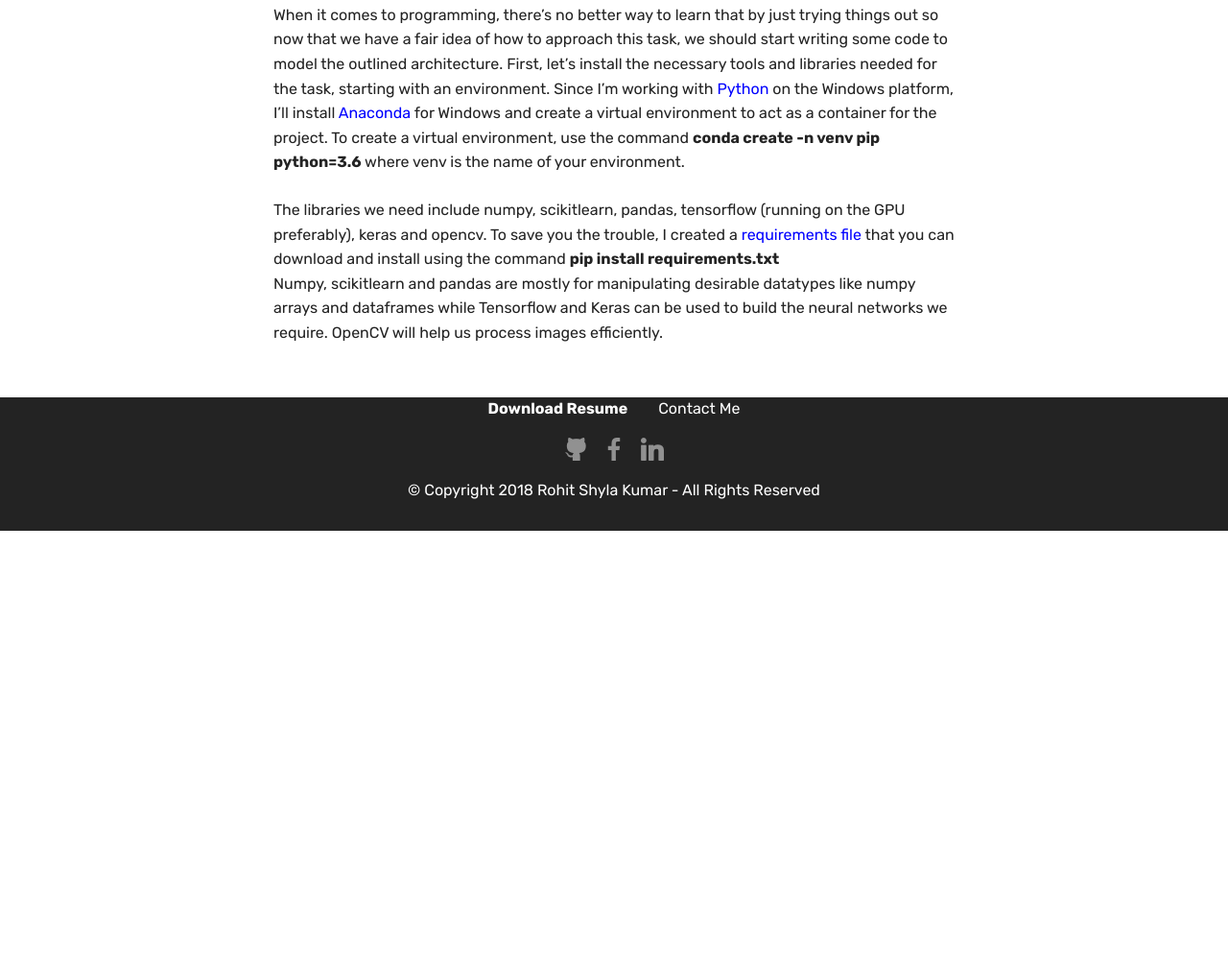
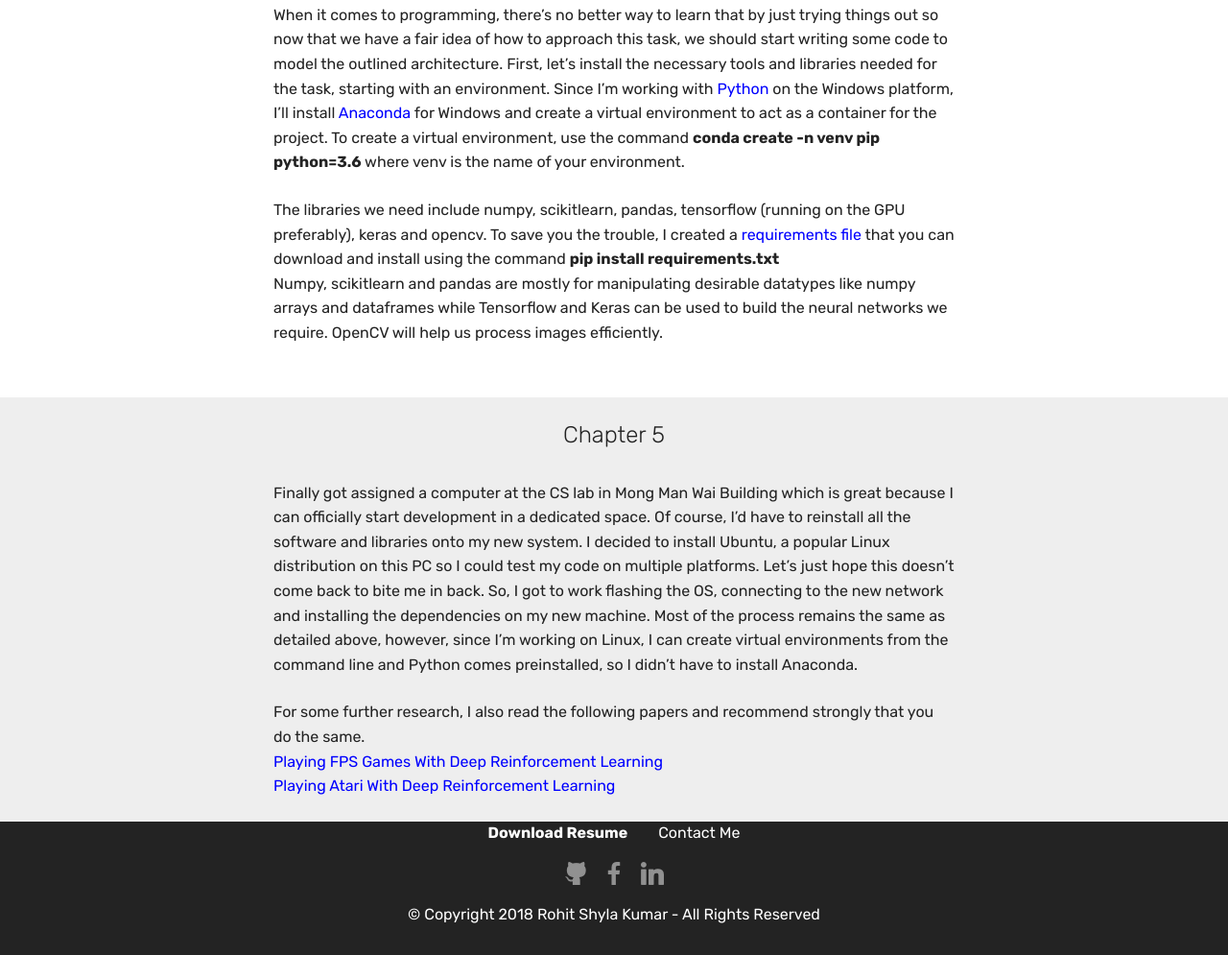
Before and after one commit to Rohit-Shyla-Kumar/Rohit-Shyla-Kumar.github.io, a plain HTML site: page blogadventures1.html in a window 1280 px wide. Shown: the part 2880-3875 px from the top of the page at 96% size. Before the commit the page ends 3433 px from the top, so only its background shows below. Drawn offline with Linux system fonts and the light colour scheme.

Commit message:
Update blogadventures1.html

```diff
--- a/blogadventures1.html
+++ b/blogadventures1.html
@@ -218,6 +218,34 @@
 
 </section>
 
+<section class="mbr-section article content3 cid-qYUMDBb4R7" id="content3-s">
+  <br/>
+  <div>
+    <div class="container">
+        <div class="media-container-row">
+                <h3 class="mbr-section-subtitle align-center mbr-light mbr-fonts-style display-5">
+                    Chapter 5</h3>
+        </div>
+        <br/>
+    </div>
+  </div>
+
+    <div class="container">
+        <div class="media-container-row">
+            <div class="row col-12 col-md-8">
+              <div class="mbr-section-text">
+                <p class="mbr-text align-left mb-0 mbr-fonts-style display-7"> Finally got assigned a computer at the CS lab in Mong Man Wai Building which is great because I can officially start development in a dedicated space. Of course, I’d have to reinstall all the software and libraries onto my new system. I decided to install Ubuntu, a popular Linux distribution on this PC so I could test my code on multiple platforms. Let’s just hope this doesn’t come back to bite me in back. So, I got to work flashing the OS, connecting to the new network and installing the dependencies on my new machine. Most of the process remains the same as detailed above, however, since I’m working on Linux, I can create virtual environments from the command line and Python comes preinstalled, so I didn’t have to install Anaconda. </p>
+                <br><p class="mbr-text align-left mb-0 mbr-fonts-style display-7"> For some further research, I also read the following papers and recommend strongly that you do the same. <br/>
+                <a href = "https://arxiv.org/abs/1609.05521" style= "color:blue">Playing FPS Games With Deep Reinforcement Learning </a><br/>
+                <a href = "https://www.cs.toronto.edu/~vmnih/docs/dqn.pdf" style= "color:blue">Playing Atari With Deep Reinforcement Learning</a> </p>
+                <br/>
+
+              </div>
+            </div>
+        </div>
+    </div>
+</section>
+
 
 <section once="" class="cid-qY3EjczH8X" id="footer7-j">
 
```
